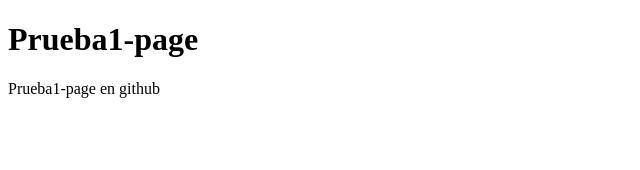
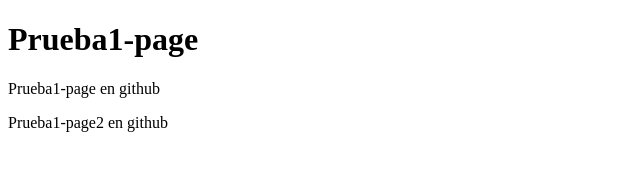
Before and after one commit to ferwargit/prueba1-page, a plain HTML site: page index.html in a window 1280 px wide. Shown: the whole page, without its empty margins (0-640 px from the left). Drawn offline with Linux system fonts and the light colour scheme.

Commit message:
2do commit en la rama gh-pages

```diff
--- a/index.html
+++ b/index.html
@@ -9,5 +9,6 @@
 <body>
   <h1>Prueba1-page</h1>
   <p>Prueba1-page en github</p>
+  <p>Prueba1-page2 en github</p>
 </body>
 </html>
```
